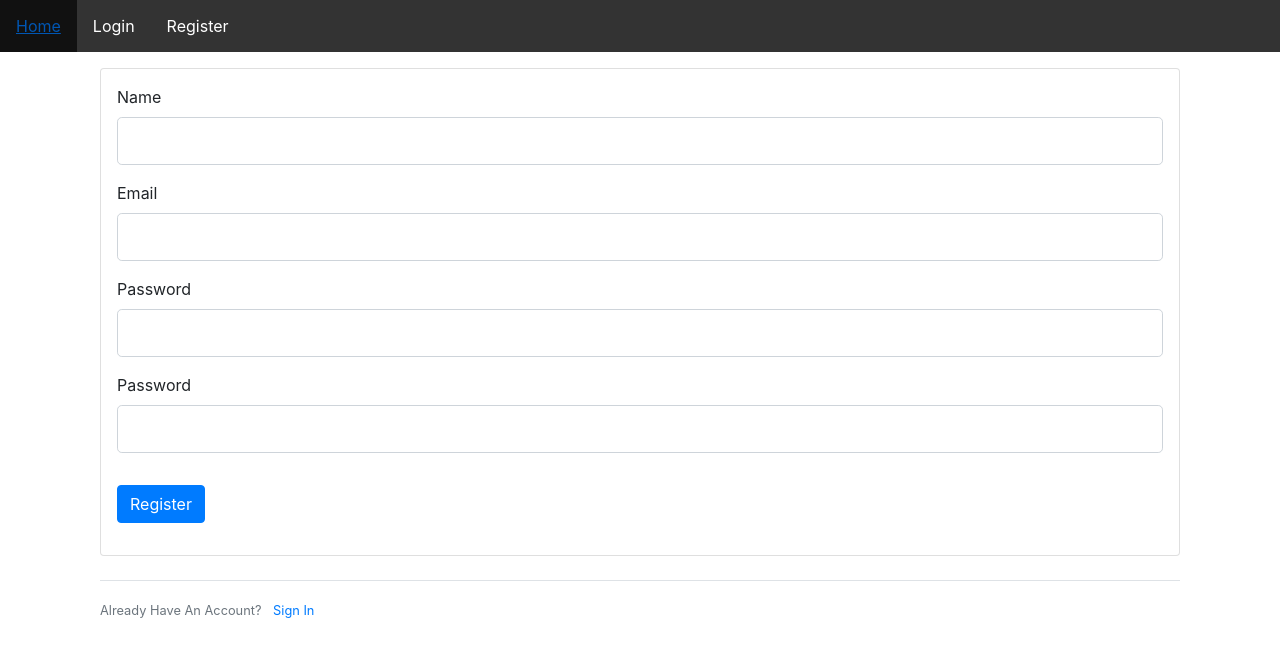
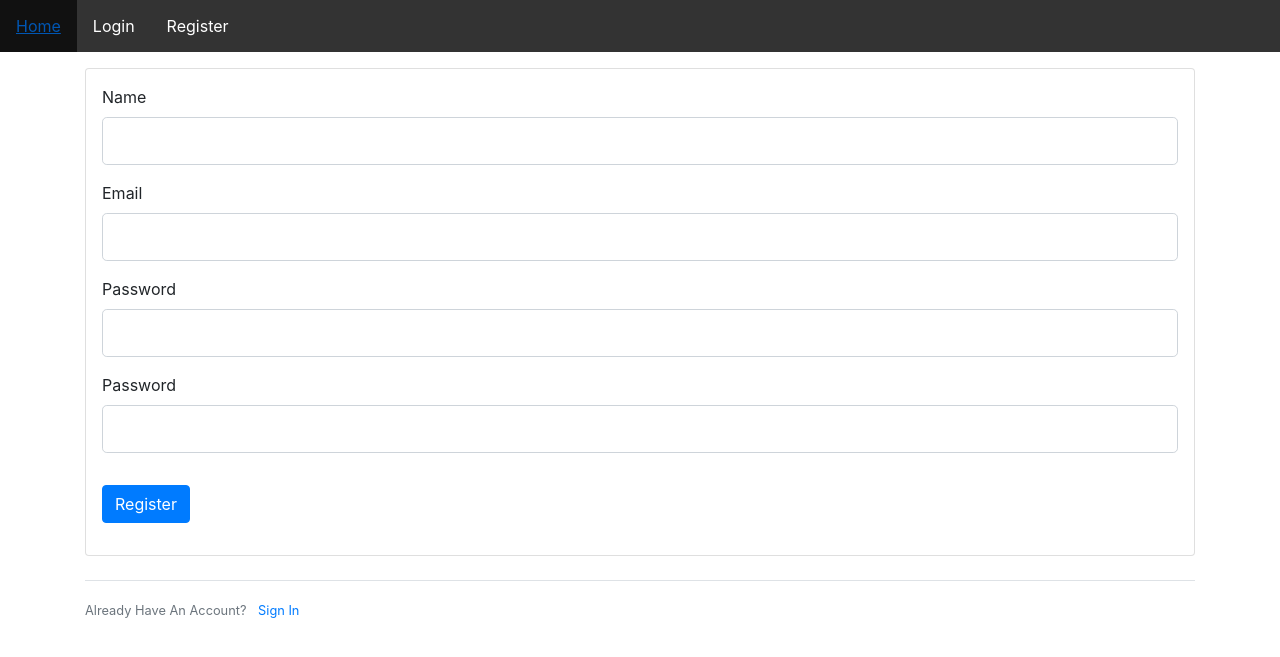
Before and after one commit to daniel-a-r/CCNY_Database_Project, a Flask app: page /register/ in a window 1280 px wide. Shown: the top 657 px of the page. Run offline with Flask 2, Linux system fonts and the light colour scheme.

Commit message:
Remove unnecessary containers

```diff
--- a/flask_app/templates/login.html
+++ b/flask_app/templates/login.html
@@ -1,7 +1,6 @@
 {% extends "base.html" %}
 
 {% block content %}
-    <div class="container">
     <form method="POST" class="card bg-blur p-3 mt-3 mb-4">
         {{ form.hidden_tag() }}
         <fieldset class="form-group">
@@ -32,6 +31,5 @@
             Need An Account <a class="ml-2" href="{{ url_for('register') }}">Sign Up Now</a>
         </small>
     </div>
-    </div>
 
 {% endblock %}
--- a/flask_app/templates/register.html
+++ b/flask_app/templates/register.html
@@ -1,7 +1,6 @@
 {% extends "base.html" %}
 
 {% block content %}
-    <div class="container">
     <form method="POST" class="card bg-blur p-3 mt-3 mb-4">
         {{ form.hidden_tag() }}
         <fieldset class="form-group">
@@ -32,5 +31,4 @@
             Already Have An Account? <a class="ml-2" href="{{ url_for('login') }}">Sign In</a>
         </small>
     </div>
-    </div>
 {% endblock %}
```
Also changed, not shown: flask_app/templates/profile.html (+0 -9 lines). Lines whose indentation alone changed are shown as unchanged.
